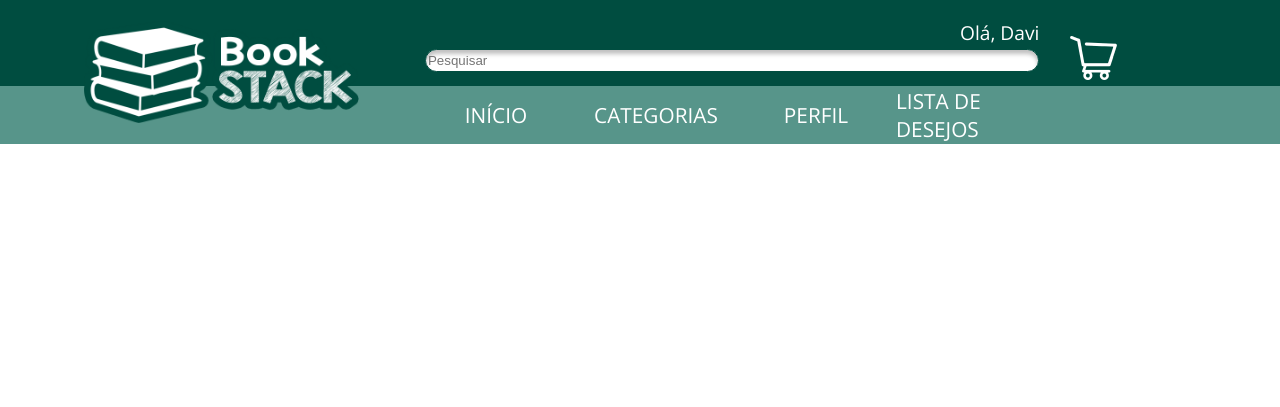
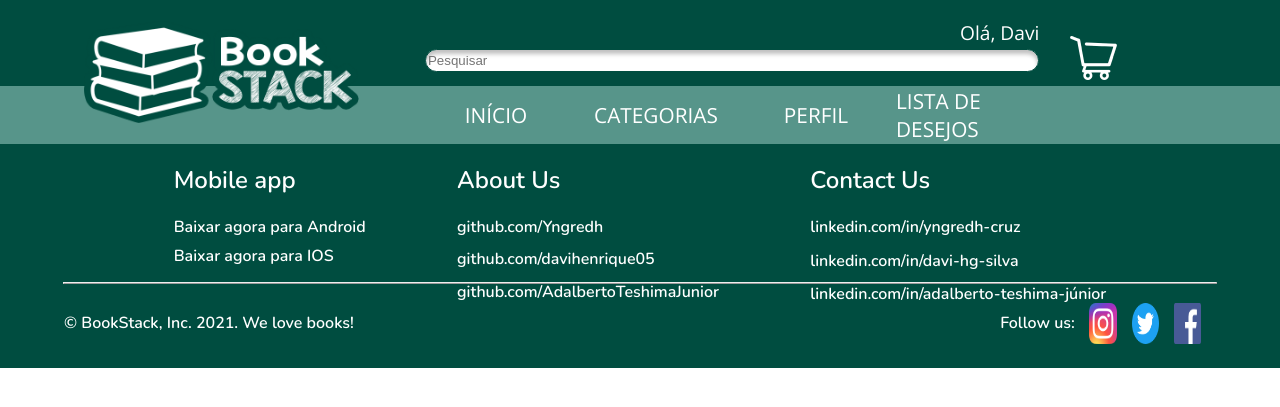
Before and after one commit to AdalbertoTeshimaJunior/BookStack, a PHP site: page / in a window 1280 px wide. Shown: the top 407 px of the page. Run offline with PHP 8.4, Linux system fonts and the light colour scheme.

Commit message:
Adição do footer, e correção do input de desconto na pagina do carrinho

```diff
--- a/carrinho.php
+++ b/carrinho.php
@@ -23,7 +23,6 @@ if (isset($_COOKIE['carrinho'])) {
     <meta name="viewport" content="width=device-width, initial-scale=1.0">
     <link href="https://fonts.googleapis.com/css2?family=Open+Sans&display=swap" rel="stylesheet">
     <link rel="stylesheet" href="css/carrinho.css">
-    <link rel="stylesheet" href="css/formulario.css">
     <link rel="stylesheet" href="css/top-bar.css">
     <link rel="icon" type="image/x-icon" href="imagens/carinho.png">
     <title>Carrinho</title>
@@ -136,7 +135,7 @@ if (isset($_COOKIE['carrinho'])) {
             </label>
 
             <label id="total-pedido">
-                TOTAL À SER PAGO:
+                <p>TOTAL À SER PAGO:</p>
                 <p id="valor-total"></p>
             </label>
 
--- /dev/null
+++ b/css/footer.css
@@ -0,0 +1,65 @@
+footer{
+  background-color: #004D40;
+  width: 100%;
+  height: 28vh;
+}
+.top-footer{
+  margin: 0 auto;
+  width: 80%;
+  height: 50%;
+  display: flex;
+  align-items: flex-start;
+  justify-content: space-around;
+}
+.top-footer p{
+  color: white;
+  margin-block-start: 4%;
+  margin-block-end: 0;
+  font-family: 'Nunito'
+}
+.top-footer h2{
+  color: white;
+  font-family: 'Nunito';
+}
+.top-footer a{
+  text-decoration: none;
+  color: white;
+  font-family: 'Nunito'
+}
+.top-footer #mobile-info,
+.top-footer #about-info,
+.top-footer #contact-info{
+  height: 60%;
+}
+.top-footer div div{
+  height: 40%;
+ }
+ footer hr{
+   width: 90%;
+   margin: 0 auto;
+   margin-top: 2%;
+   background-color: white;
+   border-style: outset;
+   border-width: 1px;
+ }
+ .bottom-footer{
+   margin: 0 auto;
+   margin-top: 1%;
+   width: 90%;
+   display: flex;
+   justify-content: space-between;
+ }
+ .bottom-footer p{
+   color: white;
+   font-family: 'Nunito';
+ }
+ #social-media{
+   display: flex;
+   width: 20%;
+   justify-content: space-evenly;
+   align-items: center;
+ }
+ #social-media img{
+   width: 12%;
+   height: 76%;
+ }
--- a/index.php
+++ b/index.php
@@ -5,6 +5,7 @@
   <meta charset="UTF-8">
   <meta http-equiv="X-UA-Compatible" content="IE=edge">
   <link rel="stylesheet" href="css/top-bar.css">
+  <link rel="stylesheet" href="css/footer.css">
   <link href="https://fonts.googleapis.com/css2?family=Open+Sans&display=swap" rel="stylesheet">
   <link href="https://fonts.googleapis.com/css2?family=Nunito:wght@600&display=swap" rel="stylesheet">
   <meta name="viewport" content="width=device-width, initial-scale=1.0">
@@ -53,6 +54,43 @@
       </li>
     </ul>
   </header>
+  <footer>
+    <div class="top-footer">
+      <div id="mobile-info">
+        <h2>Mobile app</h2>
+        <div>
+          <p><a href="">Baixar agora para Android</a></p>
+          <p><a href="">Baixar agora para IOS</a></p>
+        </div>
+      </div>
+      <div id="about-info">
+        <h2>About Us</h2>
+        <div>
+          <p><a href="www.github.com/Yngredh" target="_BLANK">github.com/Yngredh</a></p>
+          <p><a href="www.github.com/davihenrique05" target="_BLANK">github.com/davihenrique05</a></p>
+          <p><a href="www.github.com/AdalbertoTeshimaJunior" target="_BLANK">github.com/AdalbertoTeshimaJunior</a></p>
+        </div>
+      </div>
+      <div id="contact-info">
+        <h2>Contact Us</h2>
+        <div>
+          <p><a href="www.linkedin.com/in/yngredh-cruz" target="_BLANK">linkedin.com/in/yngredh-cruz</a></p>
+          <p><a href="www.linkedin.com/in/davi-hg-silva" target="_BLANK">linkedin.com/in/davi-hg-silva</a></p>
+          <p><a href="www.linkedin.com/in/adalberto-teshima-júnior" target="_BLANK">linkedin.com/in/adalberto-teshima-júnior</a></p>
+        </div>
+      </div>
+    </div>
+    <hr>
+    <div class="bottom-footer">
+      <p id="assinatura">© BookStack, Inc. 2021. We love books!</p>
+      <div id="social-media">
+        <p>Follow us: </p>
+        <img src="imagens/instagram-icone.png">
+        <img src="imagens/twitter-icone.png">
+        <img src="imagens/facebook-icone.png">
+      </div>
+    </div>
+  </footer>
 </body>
 
 </html>
```
Also changed, not shown: css/carrinho.css (+12 -7 lines), imagens/facebook-icone.png (added), imagens/instagram-icone.png (added), imagens/twitter-icone.png (added).
